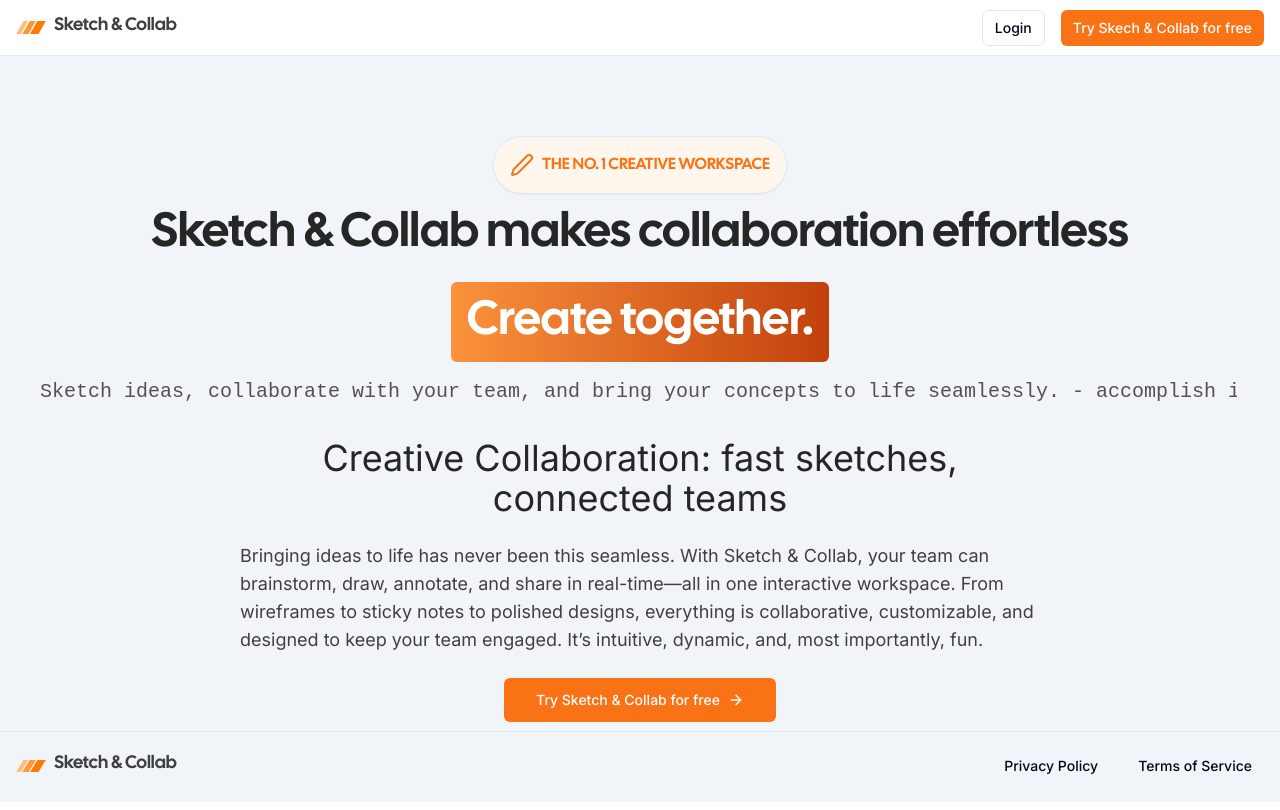
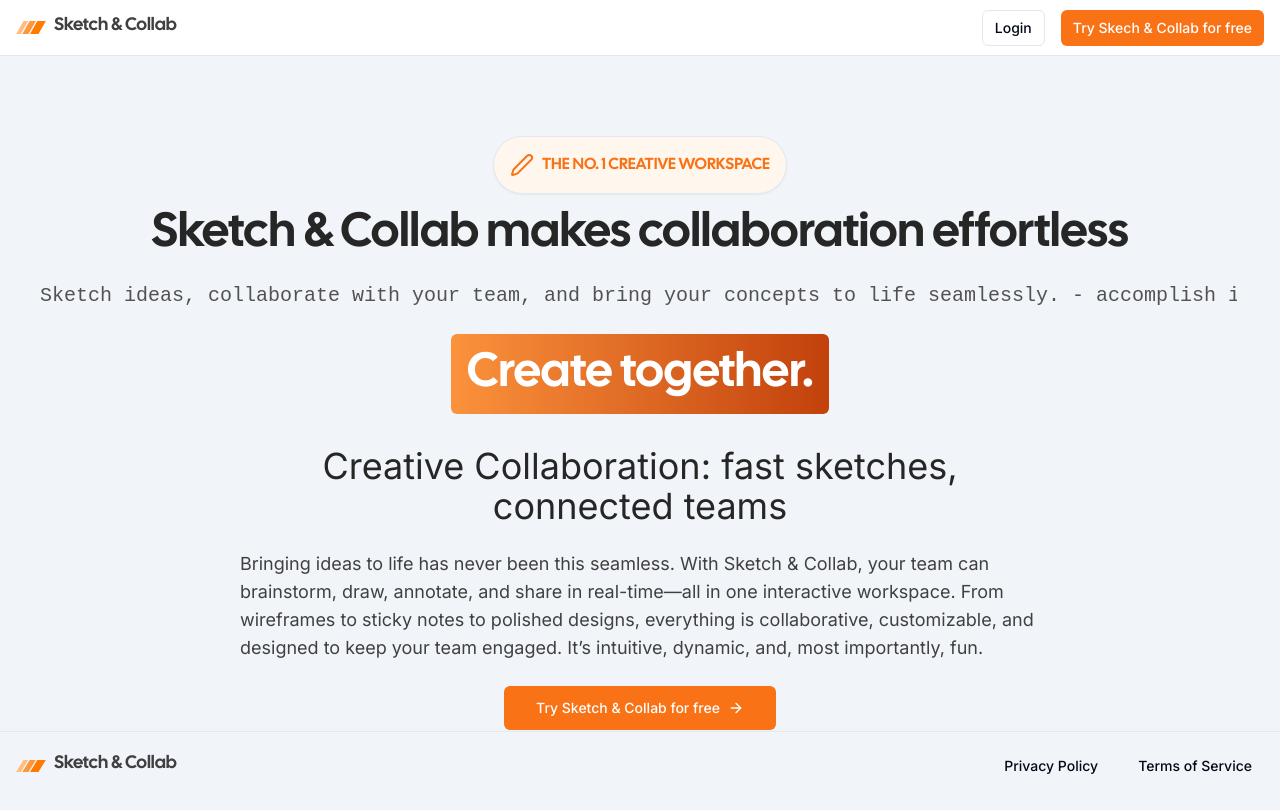
Before and after one commit to mickeyminion14/Sketch-and-Collab, a Next.js app: page / in a window 1280 px wide. Built offline with nearby package versions, Linux system fonts and the light colour scheme.

Commit message:
feature: Added marketing page

```diff
--- a/app/(marketing)/page.tsx
+++ b/app/(marketing)/page.tsx
@@ -20,19 +20,19 @@ export default function MarketingPage() {
         <h1 className="text-2xl md:text-5xl text-center text-neutral-800 mb-6">
           Sketch & Collab makes collaboration effortless
         </h1>
+        <div
+          className={cn(
+            "text-small md:text-xl text-neutral-600 mb-6 text-center",
+            textFont.className,
+            "typewriter"
+          )}
+        >
+          Sketch ideas, collaborate with your team, and bring your concepts to
+          life seamlessly. - accomplish it all with Sketch & Collab.
+        </div>
         <div className="text-2xl md:text-5xl bg-gradient-to-r from-orange-400 to-orange-700 text-white p-4 rounded-md  w-fit">
           Create together.
         </div>
-      </div>
-      <div
-        className={cn(
-          "text-small md:text-xl text-neutral-600 mt-4  text-center",
-          textFont.className,
-          "typewriter"
-        )}
-      >
-        Sketch ideas, collaborate with your team, and bring your concepts to
-        life seamlessly. - accomplish it all with Sketch & Collab.
       </div>
       <div className="mt-8 flex justify-center items-center flex-col">
         <h1 className="text-xl md:text-4xl text-center max-w-[800px] text-neutral-800 mb-6">
```
